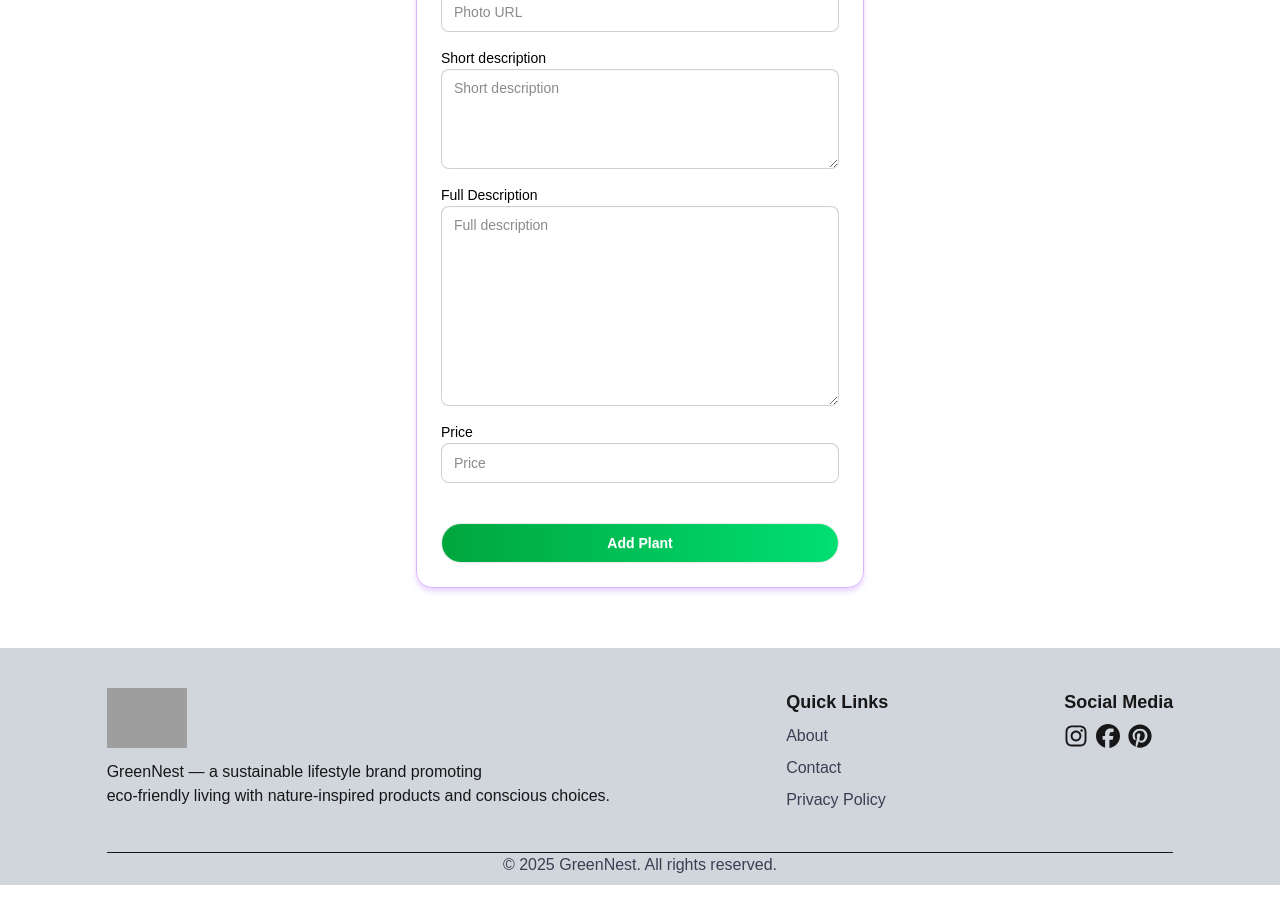
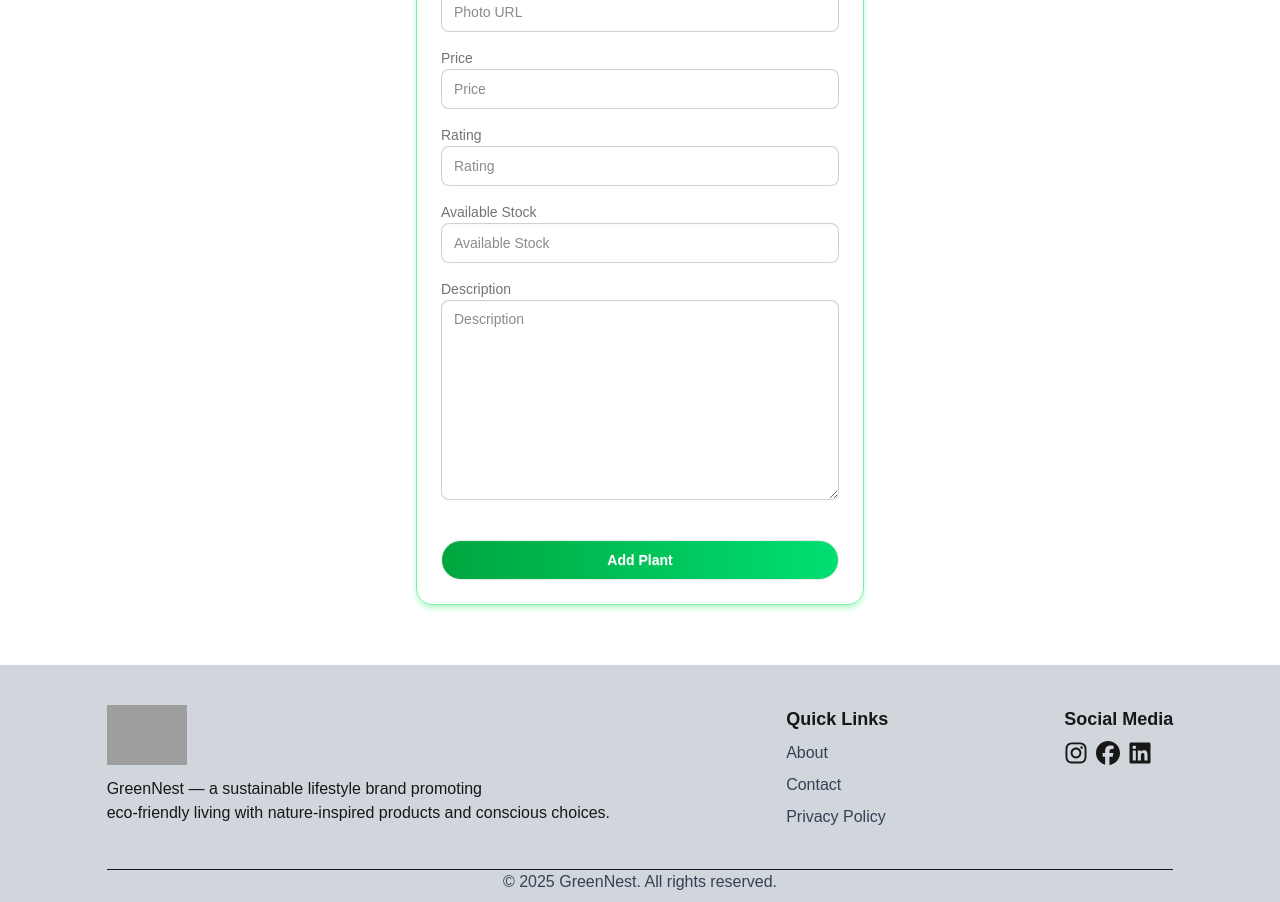
Before and after one commit to lijanahmmed/Green-Nest-2.0, a Next.js app: page /add-plant in a window 1280 px wide. Shown: the part 340-1242 px from the top of the page. Built offline with nearby package versions, Linux system fonts and the light colour scheme; no server answers; sample sign-in values are in the browser's storage; grey boxes are pictures that could not be loaded.

Commit message:
added plant and manage correction

```diff
--- a/src/Components/Footer.jsx
+++ b/src/Components/Footer.jsx
@@ -1,4 +1,5 @@
-import { FaFacebook, FaInstagram, FaPinterest } from "react-icons/fa6";
+import Link from "next/link";
+import { FaFacebook, FaInstagram, FaLinkedin } from "react-icons/fa6";
 
 export default function Footer() {
   return (
@@ -19,17 +20,23 @@ export default function Footer() {
         <div>
           <h4 className="text-lg font-bold">Quick Links</h4>
           <ul className="space-y-2 mt-2">
-            <li className="text-gray-700">About</li>
-            <li className="text-gray-700">Contact</li>
-            <li className="text-gray-700">Privacy Policy</li>
+            <li className="text-gray-700 hover:underline">
+              <Link href="/about">About</Link>
+            </li>
+            <li className="text-gray-700 hover:underline">
+              <Link href="/contact">Contact</Link>
+            </li>
+            <li className="text-gray-700 hover:underline">
+              <Link href="/privacy-policy">Privacy Policy</Link>
+            </li>
           </ul>
         </div>
         <div>
           <h4 className="text-lg font-bold">Social Media</h4>
           <div className="mt-2 flex gap-2">
-            <FaInstagram size={24} />
-            <FaFacebook size={24} />
-            <FaPinterest size={24} />
+            <a href="https://www.instagram.com"><FaInstagram size={24} /></a>
+            <a href="https://www.facebook.com"><FaFacebook size={24} /></a>
+            <a href="https://www.linkedin.com"><FaLinkedin size={24} /></a>
           </div>
         </div>
       </div>
--- a/src/app/add-plant/page.jsx
+++ b/src/app/add-plant/page.jsx
@@ -7,18 +7,20 @@ export default function AddPlantPage() {
   const handleSubmit = (e) => {
     e.preventDefault();
 
-    const title = e.target.title.value;
+    const plantName = e.target.name.value;
     const image = e.target.photo.value;
-    const shortDescription = e.target.shortDescription.value;
-    const fullDescription = e.target.fullDescription.value;
+    const description = e.target.description.value;
     const price = e.target.price.value;
+    const rating = e.target.rating.value;
+    const availableStock = e.target.stock.value;
 
     const plantData = {
-      title,
+      plantName,
       image,
-      shortDescription,
-      fullDescription,
+      description,
       price,
+      rating,
+      availableStock,
     };
 
     fetch("https://green-nest-server.vercel.app/plant", {
@@ -41,22 +43,22 @@ export default function AddPlantPage() {
   };
   return (
     <PrivateRoute>
-      <div className="card w-11/12 max-w-md mx-auto border border-purple-300 shadow-md shadow-purple-200 rounded-2xl mt-20">
+      <div className="card w-11/12 max-w-md mx-auto border border-green-300 shadow-md shadow-green-200 rounded-2xl mt-20">
         <div className="card-body p-6 relative">
           <h2 className="text-2xl font-bold text-center mb-6">Add plant</h2>
           <form onSubmit={handleSubmit} className="space-y-4">
             <div>
-              <label className="label font-medium text-black">Title</label>
+              <label className="label font-medium">Plant Name</label>
               <input
                 type="text"
-                name="title"
+                name="name"
                 required
                 className="input w-full rounded-lg focus:border-0"
-                placeholder="Title"
+                placeholder="Plant Name"
               />
             </div>
             <div>
-              <label className="label font-medium text-black">Photo URL</label>
+              <label className="label font-medium">Photo URL</label>
               <input
                 type="text"
                 name="photo"
@@ -67,32 +69,7 @@ export default function AddPlantPage() {
             </div>
 
             <div>
-              <label className="label font-medium text-black">
-                Short description
-              </label>
-              <textarea
-                name="shortDescription"
-                required
-                rows="3"
-                className="textarea w-full rounded-lg focus:border-0 h-[100px]"
-                placeholder="Short description"
-              ></textarea>
-            </div>
-            <div>
-              <label className="label font-medium text-black">
-                Full Description
-              </label>
-              <textarea
-                name="fullDescription"
-                required
-                rows="3"
-                className="textarea w-full rounded-lg focus:border-0 h-[200px]"
-                placeholder="Full description"
-              ></textarea>
-            </div>
-
-            <div>
-              <label className="label font-medium text-black">Price</label>
+              <label className="label font-medium">Price</label>
               <input
                 type="number"
                 name="price"
@@ -100,6 +77,37 @@ export default function AddPlantPage() {
                 className="input w-full rounded-lg focus:border-0"
                 placeholder="Price"
               />
+            </div>
+            <div>
+              <label className="label font-medium">Rating</label>
+              <input
+                type="number"
+                name="rating"
+                required
+                className="input w-full rounded-lg focus:border-0"
+                placeholder="Rating"
+              />
+            </div>
+            <div>
+              <label className="label font-medium">Available Stock</label>
+              <input
+                type="number"
+                name="stock"
+                required
+                className="input w-full rounded-lg focus:border-0"
+                placeholder="Available Stock"
+              />
+            </div>
+
+            <div>
+              <label className="label font-medium">Description</label>
+              <textarea
+                name="description"
+                required
+                rows="3"
+                className="textarea w-full rounded-lg focus:border-0 h-[200px]"
+                placeholder="Description"
+              ></textarea>
             </div>
 
             <button
--- a/src/app/manage-plants/page.jsx
+++ b/src/app/manage-plants/page.jsx
@@ -73,20 +73,19 @@ export default function ManagePlantsPage() {
           </p>
         </div>
 
-        <div className="grid grid-cols-1 md:grid-cols-2 lg:grid-cols-3 gap-5 mt-10">
+        <div className="grid grid-cols-1 md:grid-cols-2 lg:grid-cols-4 gap-3 mt-10">
           {plants.map((plant) => (
             <div key={plant._id}>
               <div className="card bg-base-100 shadow-sm p-3 hover:scale-105">
                 <figure>
                   <img
-                    className="w-full h-56 object-cover"
+                    className="w-full h-48 object-cover"
                     src={plant.image}
                     alt="plant"
                   />
                 </figure>
                 <div className="space-y-1 mt-3">
-                  <h2 className="card-title">{plant.title}</h2>
-                  <p className="text-gray-400">{plant.shortDescription}</p>
+                  <h2 className="card-title">{plant.plantName}</h2>
                   <p className="">
                     <span className="text-md font-bold">Price: </span>
                     {plant.price} ৳
--- /dev/null
+++ b/src/app/privacy-policy/page.jsx
@@ -0,0 +1,82 @@
+export default function PrivacyPage() {
+  return (
+    <div className="mt-15 w-11/12 md:w-10/12 mx-auto">
+      <div className="text-center space-y-2">
+        <h3 className="text-3xl font-bold">Privacy Policy</h3>
+        <p className="text-gray-500">
+          Our Privacy Policy explains how we collect, use, store, and safeguard
+          your data to ensure complete transparency and trust in all your
+          interactions with us.
+        </p>
+      </div>
+      <div className="mt-10">
+        <p>
+          Thank you for reviewing our privacy policy. Your privacy and the
+          security of your personal information are of utmost importance to us.
+          By using our services, you agree to the terms outlined in this privacy
+          policy. <br /> <br />
+          <span className="font-bold my-2">
+            Account Registration:
+          </span> <br /> <br />
+          When you create an account ("My Account") on our platform, you must
+          provide accurate and up-to-date information as prompted by the
+          registration form. You are responsible for ensuring the accuracy and
+          completeness of the information provided. Any damages, costs, or
+          losses incurred due to incorrect or incomplete information provided by
+          you are your responsibility. <br /> <br />
+          <span className="font-bold my-2">
+            Communication and Account Security:
+          </span>
+          <br /> <br />
+          All communication related to your account will be conducted using the
+          contact details provided during registration. It is your
+          responsibility to promptly notify us of any changes to your account
+          details by contacting us at admin@plantsbd.com You are also
+          responsible for maintaining the confidentiality of your account
+          password and other details. If you suspect any unauthorized activity
+          on your account, please notify us immediately.
+          <br /> <br />
+          <span className="font-bold my-2">
+            Third-Party Account Management:
+          </span>
+          <br /> <br />
+          If any service requires account management through a third-party
+          social networking site, such as Facebook or Twitter, you are
+          responsible for maintaining the security of your account on that
+          platform.
+          <br /> <br />
+          <span className="font-bold my-2">Privacy Protection:</span>
+          <br /> <br />
+          We are committed to protecting the confidentiality and security of the
+          information you share with us. We have implemented stringent measures
+          to safeguard your personal information and maintain its
+          confidentiality. However, we cannot be held liable for any
+          unauthorized disclosures of your information made by third parties
+          beyond our control.
+          <br /> <br />
+          <span className="font-bold my-2">Changes to Privacy Policy:</span>
+          <br /> <br />
+          We may update this privacy policy periodically without prior notice.
+          Please review this page regularly to stay informed about any changes.
+          Your continued use of our services after any modifications indicates
+          your acceptance of the updated privacy policy.
+          <br /> <br />
+          <span className="font-bold my-2">SMS Updates:</span>
+          <br /> <br />
+          By agreeing to our terms and conditions, you consent to receive SMS
+          updates from PlantsBD on your mobile number regarding your orders,
+          shipments, cancellations, and payments. These updates are meant solely
+          for order-related communication and do not include promotional
+          messages. If you wish to receive promotional offers or updates, you
+          can subscribe to our newsletter and receive such information via
+          email. Please note that PlantsBD does not use your mobile number for
+          promotional purposes and only sends SMS updates for the events
+          mentioned above.
+          <br /> <br />
+          For any further inquiries or concerns regarding your privacy, please
+          contact us at admin@plantsbd.com.
+        </p>
+      </div>
+    </div>
+  );
+}
```
